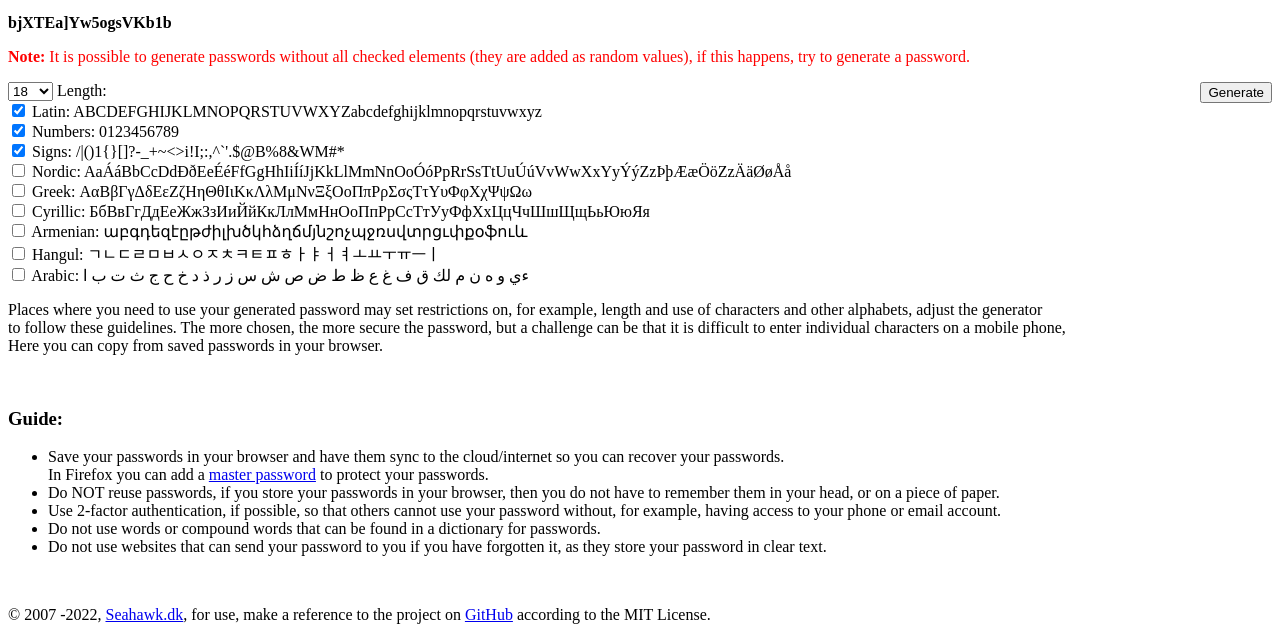
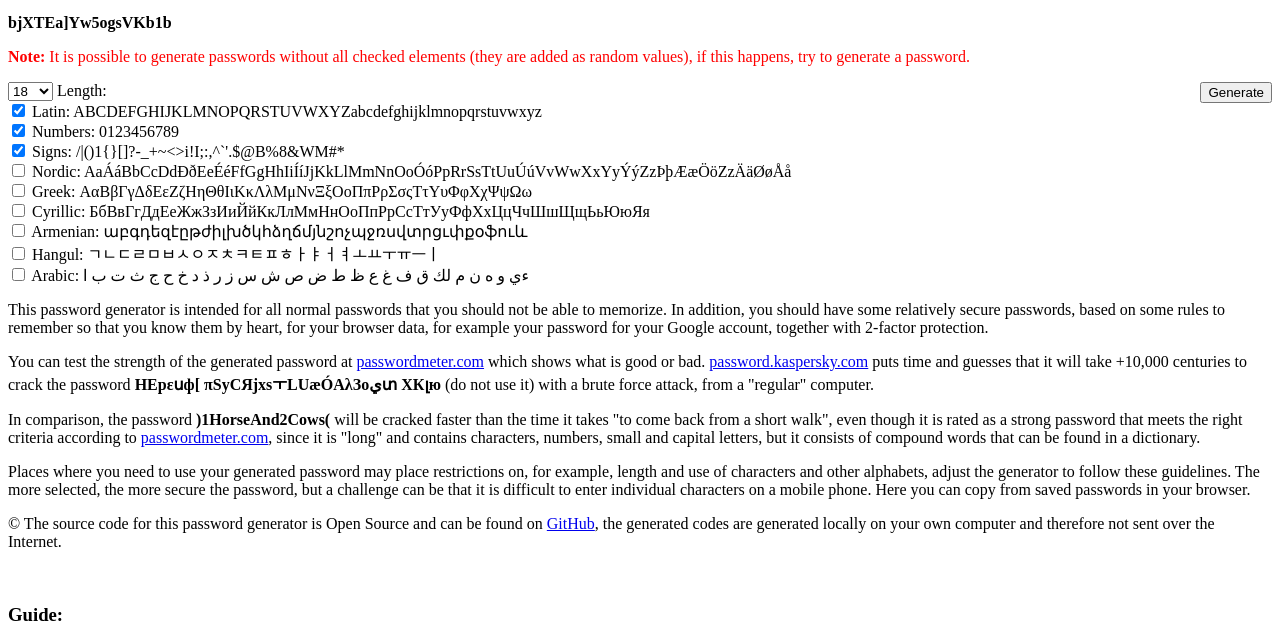
Before and after one commit to OZoneSQT/StrongPasswordGenerator, a plain HTML site: page root/index.html in a window 1280 px wide. Shown: the part 100-741 px from the top of the page. Drawn offline with Linux system fonts and the light colour scheme.

Commit message:
update text

```diff
--- a/root/index.html
+++ b/root/index.html
@@ -180,17 +180,19 @@
             <label for="arabicChecked">Arabic: ءي و ه ن م لك ق ف غ ع ظ ط ض ص ش س ز ر ذ د خ ح ج ث ت ب ا</label>
         </div>
     </div>
-    <p>Places where you need to use your generated password may set restrictions on, for example, length and use of characters and other alphabets, adjust the generator
-        <br>to follow these guidelines. The more chosen, the more secure the password, but a challenge can be that it is difficult to enter individual characters on a mobile phone,
-        <br>Here you can copy from saved passwords in your browser.</p>
+    <p>This password generator is intended for all normal passwords that you should not be able to memorize. In addition, you should have some relatively secure passwords, based on some rules to remember so that you know them by heart, for your browser data, for example your password for your Google account, together with 2-factor protection.</p>
+    <p>You can test the strength of the generated password at <a href="http://www.passwordmeter.com/" target="_blank">passwordmeter.com</a> which shows what is good or bad. <a href="https://password.kaspersky.com/" target="_blank">password.kaspersky.com</a> puts time and guesses that it will take +10,000 centuries to crack the password <strong>ΗЕpεսф[ πSyCЯjхsㅜLUæÓΑλЗoيտ XКլю</strong> (do not use it) with a brute force attack, from a "regular" computer.</p>
+    <p>In comparison, the password <strong>)1HorseAnd2Cows(</strong> will be cracked faster than the time it takes "to come back from a short walk", even though it is rated as a strong password that meets the right criteria according to <a href="http://www.passwordmeter.com/" target="_blank">passwordmeter.com</a>, since it is "long" and contains characters, numbers, small and capital letters, but it consists of compound words that can be found in a dictionary.</p>
+    <p>Places where you need to use your generated password may place restrictions on, for example, length and use of characters and other alphabets, adjust the generator to follow these guidelines. The more selected, the more secure the password, but a challenge can be that it is difficult to enter individual characters on a mobile phone. Here you can copy from saved passwords in your browser.</p>
+    <p>&copy; The source code for this password generator is Open Source and can be found on <a href="https://github.com/OZoneSQT/StrongPasswordGenerator" target="_blank">GitHub</a>, the generated codes are generated locally on your own computer and therefore not sent over the Internet.</p>
     <br>
     <h3>Guide:</h3>
     <ul>
-        <li>Save your passwords in your browser and have them sync to the cloud/internet so you can recover your passwords.
-            <br>In Firefox you can add a <a href="https://support.mozilla.org/en-US/kb/use-primary-password-protect-stored-logins" target="_blank">master password</a> to protect your passwords.</li>
-        <li>Do NOT reuse passwords, if you store your passwords in your browser, then you do not have to remember them in your head, or on a piece of paper.</li>
-        <li>Use 2-factor authentication, if possible, so that others cannot use your password without, for example, having access to your phone or email account.</li>
-        <li>Do not use words or compound words that can be found in a dictionary for passwords.</li>
+        <li>Save your passwords in your browser and have them sync to the cloud/internet so you can recover your passwords. In Firefox, you can add one <a href="https://support.mozilla.org/en-US/kb/use-primary-password-protect-stored-logins" target="_blank">primary/master password</a> to protect your passwords.</li>
+        <li>It is safer to store your passwords in a "wallet", for example <a href="https://keepass.info/" target="_blank">KeePass</a>, in relation to saving your passwords in your browser. The browser's built-in password manager will seem more integrated, but unfortunately not as secure.</li>
+        <li>Do NOT reuse passwords, if you save your passwords in your browser, you don't have to remember them in your head or on a piece of paper.</li>
+        <li>Use 2-factor authentication if possible so that others cannot use your password without, for example, access to your phone or email account.</li>
+        <li>Do not use words or compound words that can be found in a password dictionary.</li>
         <li>Do not use websites that can send your password to you if you have forgotten it, as they store your password in clear text.</li>
     </ul>
     <br>
```
